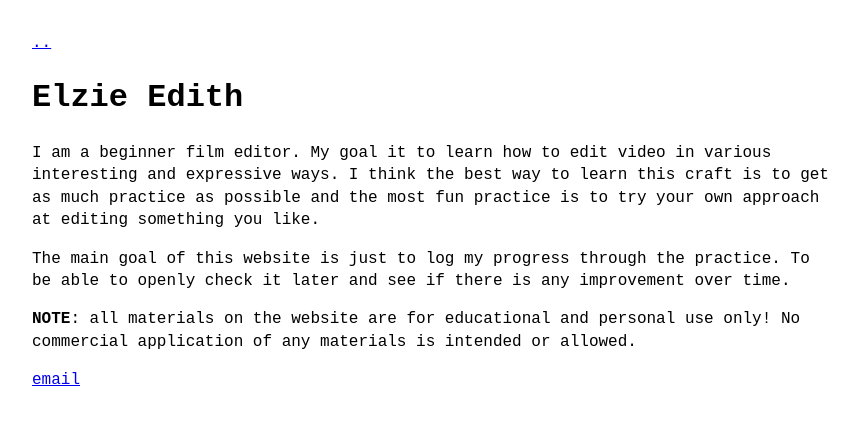
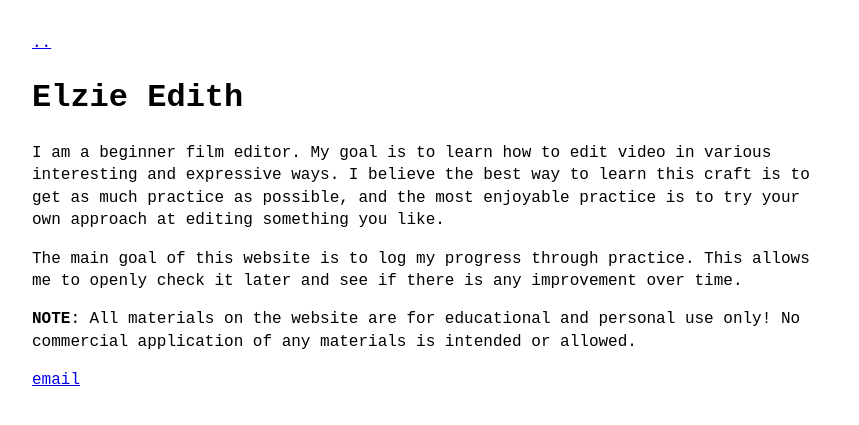
Before and after one commit to lzedith/lzedith.github.io, a Jekyll site: the page built from about.md, in a window 1280 px wide. Shown: the top 425 px of the page, without its empty margins (208-1067 px from the left). Built offline with Jekyll 4.4.1, drawn with Linux system fonts in a browser that asks for light colours.

Commit message:
about update

```diff
--- a/about.md
+++ b/about.md
@@ -3,10 +3,10 @@ layout: page
 title: Elzie Edith
 ---
 
-I am a beginner film editor. My goal it to learn how to edit video in various interesting and expressive ways. I think the best way to learn this craft is to get as much practice as possible and the most fun practice is to try your own approach at editing something you like.
+I am a beginner film editor. My goal is to learn how to edit video in various interesting and expressive ways. I believe the best way to learn this craft is to get as much practice as possible, and the most enjoyable practice is to try your own approach at editing something you like.
 
-The main goal of this website is just to log my progress through the practice. To be able to openly check it later and see if there is any improvement over time.
+The main goal of this website is to log my progress through practice. This allows me to openly check it later and see if there is any improvement over time.
 
-**NOTE**: all materials on the website are for educational and personal use only! No commercial application of any materials is intended or allowed.
+**NOTE**: All materials on the website are for educational and personal use only! No commercial application of any materials is intended or allowed.
 
 <a href="mailto:l.z.edithor@gmail.com">email</a>
```
